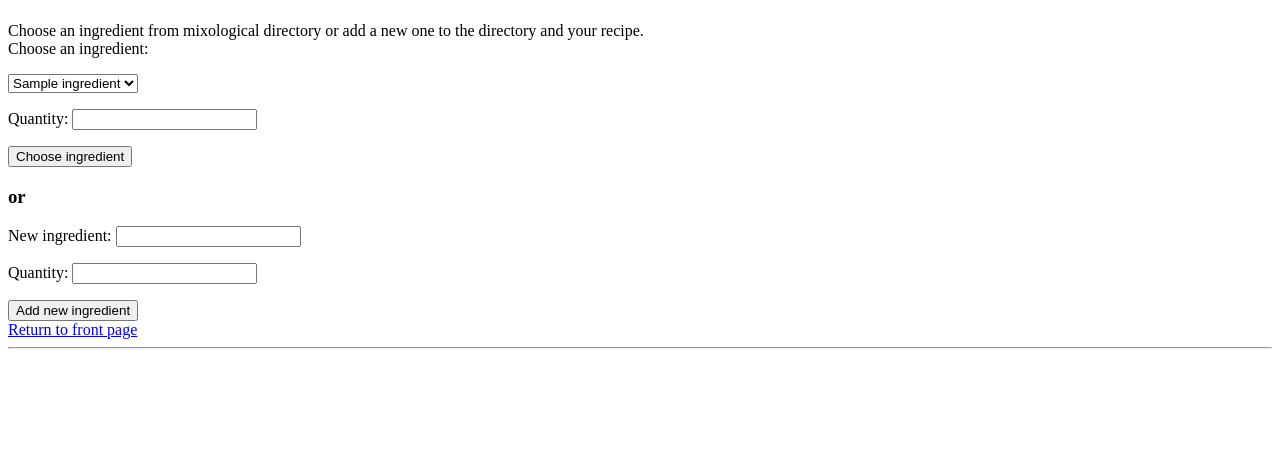
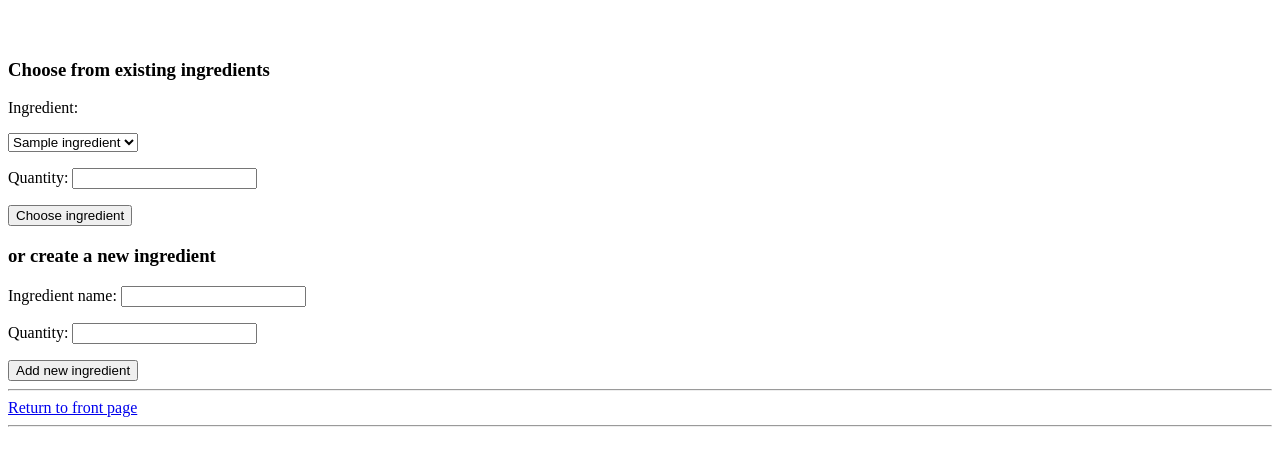
Before and after one commit to heliparv/mixological, a Flask app: template templates/add_ingredient.html in a window 1280 px wide. Shown: the part 58-524 px from the top of the page. Run offline with Flask 3, Linux system fonts and the light colour scheme; the template is opened without the code that fills it: most values are stand-ins (such as "Sample title", 1, 10 or a date in 2020).

Commit message:
Fix visuals

```diff
--- a/templates/add_ingredient.html
+++ b/templates/add_ingredient.html
@@ -2,27 +2,28 @@
 {% extends "layout.html" %}
 {% block title %}Add new ingredient{% endblock %}
 {% block content %}
-Choose an ingredient from mixological directory or add a new one to the directory and your recipe.
+<br>
+<h3>Choose from existing ingredients</h3>
 <form action="/add_ingredient" method="POST">
-    <label for="choose">Choose an ingredient:</label>
+    <label for="choose">Ingredient:</label>
     <p><select name="ingredient" id="choose">
         {% for ingredient in ingredients %}
         <option value={{ingredient.0}},{{ingredient.1}}>{{ingredient.1}}</option>
         {% endfor %}
     </select></p>
-    <p>Quantity: <input type="text" name="quantity"></p>
+    <p>Quantity: <input type="text" name="quantity" required></p>
     <input type="hidden" name="action" value="existing">
     <input type="hidden" name="csrf_token" value="{{ session.csrf_token }}">
     <input type="submit" value="Choose ingredient">
 </form>
-<h3>or</h3>
+<h3>or create a new ingredient</h3>
 <form action="/add_ingredient" method="POST">
-    <p>New ingredient: <input type="text" name="ingredient"> </p>
-    <p>Quantity: <input type="text" name="quantity"></p>
+    <p>Ingredient name: <input type="text" name="ingredient" required> </p>
+    <p>Quantity: <input type="text" name="quantity" required></p>
     <input type="hidden" name="action" value="new">
     <input type="hidden" name="csrf_token" value="{{ session.csrf_token }}">
     <input type="submit" value="Add new ingredient">
 </form>
-
+<hr>
 <a href="/">Return to front page</a>
 {% endblock %}
--- a/templates/edit_recipe.html
+++ b/templates/edit_recipe.html
@@ -2,7 +2,6 @@
 {% extends "layout.html" %}
 {% block title %}Edit recipe{% endblock %}
 {% block content %}
-<p>Log in</p>
 <a href="/add_ingredient">Add an ingredient to the recipe</a>
 <form action="/edit_recipe" method="POST">
     <p>Recipe name: <textarea name="title" rows="1" cols="50">{{name}}</textarea> </p>
@@ -18,7 +17,7 @@
     {% for ingredient in ingredients %}
         {% if ingredient.1 %}
             <input type="checkbox" name="delete" value={{ingredient.0}}>
-            {{ingredient.2}}
+            {{ingredient.2}}&emsp;&emsp;{{ingredient.3}}
             <br>
         {% else %}
         No ingredients added yet
--- a/templates/error.html
+++ b/templates/error.html
@@ -1,5 +1,5 @@
 {% extends "layout.html" %}
-{% block title %}Frontpage{% endblock %}
+{% block title %}Error{% endblock %}
 {% block content %}
 <h2>Error</h2>
 {{message}}
--- a/templates/index.html
+++ b/templates/index.html
@@ -10,6 +10,8 @@
 <br>
 <a href="/logout">Log out</a>
 {% else %}
+Log in or register to use Mixological
+<br>
 <a href="/login">Log in</a>
 <br>
 <a href="/register">Register</a>
--- a/templates/login.html
+++ b/templates/login.html
@@ -1,6 +1,6 @@
 <!DOCTYPE html>
 {% extends "layout.html" %}
-{% block title %}Frontpage{% endblock %}
+{% block title %}Log in{% endblock %}
 {% block content %}
 <p>Log in</p>
 <form action="/login" method="POST">
--- a/templates/rate_recipe.html
+++ b/templates/rate_recipe.html
@@ -13,6 +13,7 @@
     <input type="hidden" name="csrf_token" value="{{ session.csrf_token }}">
     <input type="submit" value="Rate">
 </form>
+<br>
 <a href="/view_recipe">Back</a>
 <hr>
 <a href="/">Return to front page</a>
```
Also changed, not shown: templates/view_recipe.html (+3 -4 lines).
